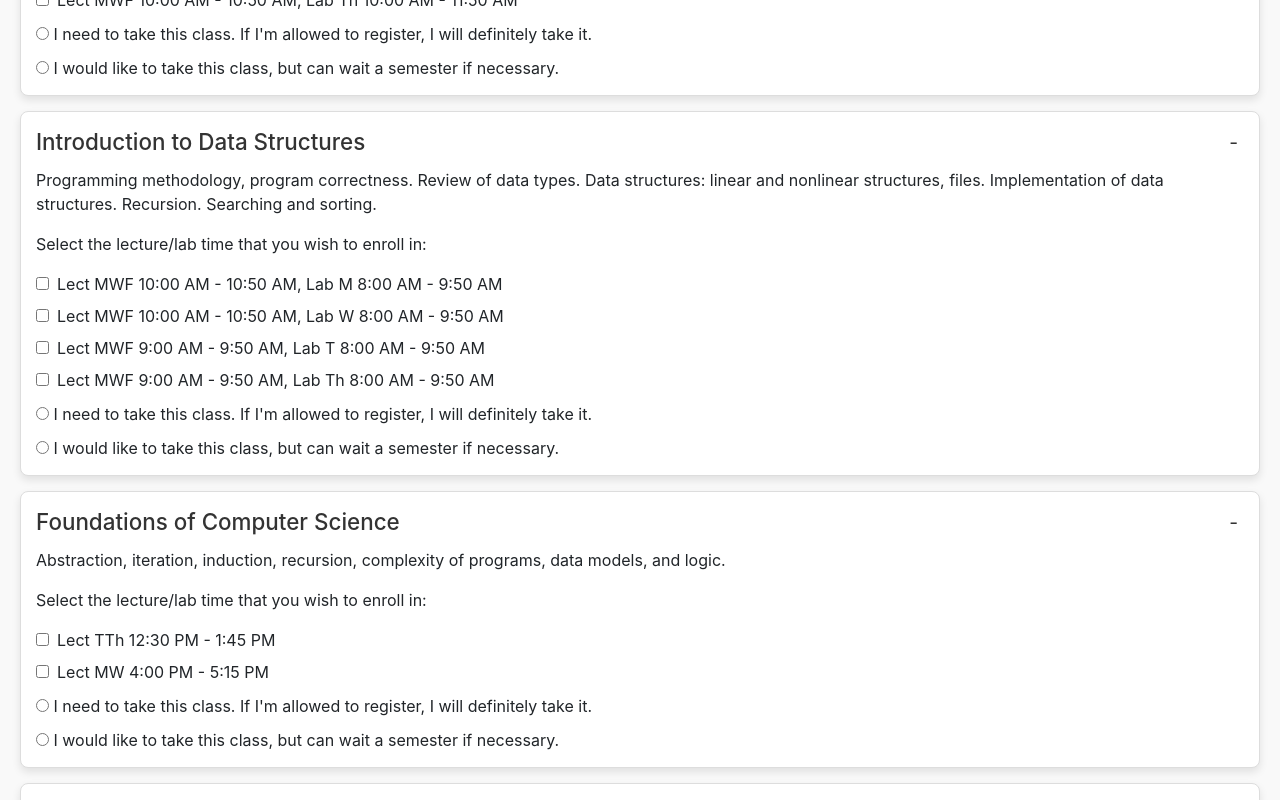
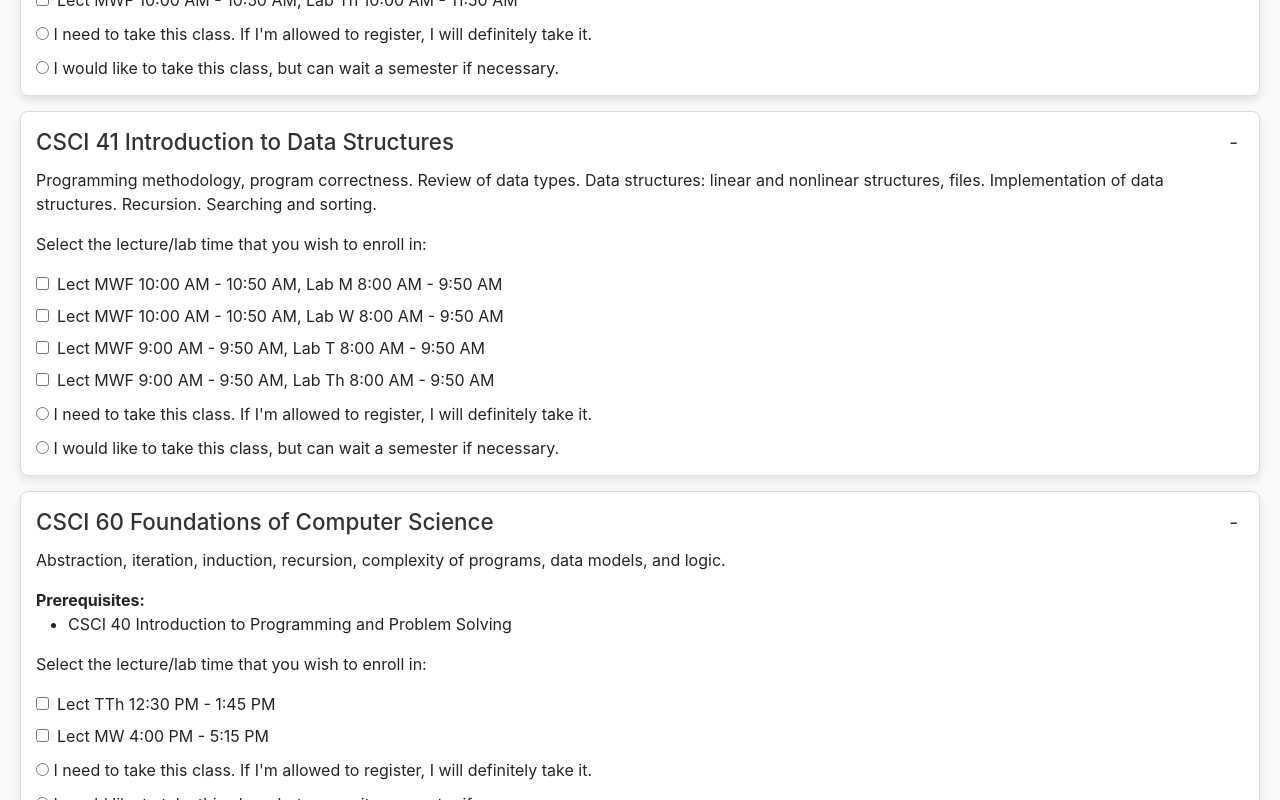
Before and after one commit to OmNai442003/Permission-Number-System-Improved---UX-Based, a React (Create React App) app: page /task4A in a window 1280 px wide. Shown: the part 480-1280 px from the top of the page. Built offline with nearby package versions, Linux system fonts and the light colour scheme.

Commit message:
Added csci in Course Name and updated pre-req as well as completed courses

```diff
--- a/src/assets/json/courses.json
+++ b/src/assets/json/courses.json
@@ -211,7 +211,7 @@
         "id": 60,
         "name": "Foundations of Computer Science",
         "description": "Abstraction, iteration, induction, recursion, complexity of programs, data models, and logic.",
-        "prerequisites": [],
+        "prerequisites": [40],
         "sections": [
             {
                 "id": 1,
@@ -244,7 +244,7 @@
         "id": 80,
         "name": "Introduction to Computer Systems",
         "description": "Computer arithmetic. Von Neumann architecture. Instruction sets, data types, formats, addressing. Register and ALU organization. Memory hierarchy. I/O Bus organization. Study of one or more assembly languages. Basics of implementation of higher-level languages.",
-        "prerequisites": [],
+        "prerequisites": [40,60],
         "sections": [
             {
                 "id": 1,
@@ -277,7 +277,7 @@
         "id": 113,
         "name": "Introduction to Computer Organization",
         "description": "Fundamental issues of computer design at register-transfer level. Logical design of basic combinational and sequential modules. Organization and design of major functional blocks: ALU, CPU, memory, cache, input/output, hard-wired and microprogrammed control. Simulation of computer organization. Introduction to high performance superscalar computer organization.",
-        "prerequisites": [],
+        "prerequisites": [80],
         "sections": [
             {
                 "id": 1,
@@ -362,7 +362,7 @@
         "id": 114,
         "name": "Introduction to Operating Systems",
         "description": "Operating system history and services. File systems. Memory management. Process management - concurrent processes, communication, semaphores, monitors, deadlocks. Resource management - processor and disk scheduling. Security and protection mechanisms.",
-        "prerequisites": [],
+        "prerequisites": [41,80],
         "sections": [
             {
                 "id": 1,
@@ -383,7 +383,7 @@
         "id": 115,
         "name": "Algorithms and Data Structures",
         "description": "Review of basic data structures. Graph, search paths, and spanning trees. Algorithm design and analysis of sorting, merging, and searching. Memory management, hashing, dynamic storage allocation. Integration of data structures into system design.",
-        "prerequisites": [],
+        "prerequisites": [41,60],
         "sections": [
             {
                 "id": 1,
@@ -468,7 +468,7 @@
         "id": 117,
         "name": "Structures of Programming Languages",
         "description": "General concepts and paradigms of programming languages; scope and binding rules, applications and implementations of language concepts. Languages selected from: ADA, ICON, Miranda, ML, MODULA 2, OCCAM 2, PROLOG, LISP, Scheme, Smalltalk.",
-        "prerequisites": [],
+        "prerequisites": [41,60],
         "sections": [
             {
                 "id": 1,
@@ -515,7 +515,7 @@
         "id": 119,
         "name": "Introduction to Formal Languages and Automata",
         "description": "Strings, languages, and fundamental proof techniques. Regular expressions, finite automata, and their properties, constructions, and relationships. Introduction to context-free languages and Turing Machines.",
-        "prerequisites": [],
+        "prerequisites": [41,60],
         "sections": [
             {
                 "id": 1,
--- a/src/assets/json/data.json
+++ b/src/assets/json/data.json
@@ -12,11 +12,24 @@
         "emergencycontactnumber": "(987) 987 9870",
         "completedCourses": [
             {
-                "id": 1,
-                "name": "Class A",
+                "id": 40,
+                "name": "Introduction to Programming and Problem Solving",
+                "completionDate": "2023-05-15",
+                "grade": "A"
+            },
+            {
+                "id": 41,
+                "name": "Introduction to Data Structures",
+                "completionDate": "2023-05-15",
+                "grade": "A"
+            },
+            {
+                "id": 60,
+                "name": "Foundations of Computer Science",
                 "completionDate": "2023-05-15",
                 "grade": "A"
             }
+
         ]
     },
     {
--- a/src/components/Task4/Task4_Control_Course.js
+++ b/src/components/Task4/Task4_Control_Course.js
@@ -103,7 +103,7 @@ function Task4_Control_Course(props) {
     return (
         <CourseContainer>
             <CourseHeader onClick={toggleExpand}>
-                <CourseName>{props.course.name}</CourseName>
+                <CourseName>CSCI {props.course.id} {props.course.name}</CourseName>
                 <ToggleButton onClick={(e) => { e.stopPropagation(); toggleExpand(); }}>
                     {isExpanded ? "-" : "+"}
                 </ToggleButton>
@@ -118,7 +118,7 @@ function Task4_Control_Course(props) {
                             <ul>
                                 {props.course.prerequisites.map(prereqId => {
                                     const prereqCourse = props.allCourses.find(course => course.id === prereqId);
-                                    return prereqCourse && <li key={prereqId}>{prereqCourse.name}</li>;
+                                    return prereqCourse && <li key={prereqId}>CSCI {prereqCourse.id} {prereqCourse.name}</li>;
                                 })}
                             </ul>
                         </div>
--- a/src/components/Task4/Task4_Experiment_Course.js
+++ b/src/components/Task4/Task4_Experiment_Course.js
@@ -104,7 +104,7 @@ function Task4_Experiment_Course(props) {
     return (
         <CourseContainer isDisabled={props.isDisabled} >
             <CourseHeader onClick={toggleExpand}>
-                <CourseName>{props.course.name}</CourseName>
+                <CourseName>CSCI {props.course.id} {props.course.name}</CourseName>
                 <ToggleButton onClick={(e) => { e.stopPropagation(); toggleExpand(); }}>
                     {isExpanded ? "-" : "+"}
                 </ToggleButton>
@@ -119,7 +119,7 @@ function Task4_Experiment_Course(props) {
                             <ul>
                                 {props.course.prerequisites.map(prereqId => {
                                     const prereqCourse = props.allCourses.find(course => course.id === prereqId);
-                                    return prereqCourse && <li key={prereqId}>{prereqCourse.name}</li>;
+                                    return prereqCourse && <li key={prereqId}>CSCI {prereqCourse.id} {prereqCourse.name}</li>;
                                 })}
                             </ul>
                         </div>
--- a/src/screens/Task4/Task4Page_Control.js
+++ b/src/screens/Task4/Task4Page_Control.js
@@ -3,6 +3,8 @@ import Task4_Control_Course from "../../components/Task4/Task4_Control_Course";
 import { TASK4 } from "../../utility/task4Const";
 import styled from "styled-components";
 import coursesData from "../../assets/json/courses.json";
+import * as dataRepo from "../../utility/dataRepo";
+import { useNavigate } from "react-router-dom";
 
 const Container = styled.div`
     padding: 20px;
@@ -29,7 +31,12 @@ const Button = styled.button`
 
 function Task4Page_Control() {
 
+    const navigate = useNavigate();
     const [course, updateCourse] = useState([]);
+    const [details, updateDetails] = useState({
+        taskName: "Task4_Control",
+        startDateTime: new Date()
+    });
 
     useEffect(() => {
         // Map through the imported courses and set the priority
@@ -66,6 +73,19 @@ function Task4Page_Control() {
         console.log(course);
     }
 
+    function save(e){
+        e.preventDefault();
+        let endDateTime = new Date();
+
+        dataRepo.recordTask({
+            ...details,
+            endDateTime,
+            data: course
+        });
+
+        navigate("/");
+    }
+
     return (
         <Container>
             <Header>Task 4 (Control)</Header>
@@ -80,7 +100,7 @@ function Task4Page_Control() {
                     handleUpdateSection={handleUpdateSection}
                 />
             ))}
-            <Button onClick={print}>Debug to Console</Button>
+            <Button onClick={save}>Save</Button>
         </Container>
     );
 }
--- a/src/screens/Task4/Task4Page_Experiment.js
+++ b/src/screens/Task4/Task4Page_Experiment.js
@@ -4,6 +4,9 @@ import { TASK4 } from "../../utility/task4Const";
 import styled from "styled-components";
 import coursesData from "../../assets/json/courses.json";
 import userData from "../../assets/json/data.json";
+import * as dataRepo from "../../utility/dataRepo";
+import { useNavigate } from "react-router-dom";
+
 
 const Container = styled.div`
     padding: 20px;
@@ -29,6 +32,12 @@ const Button = styled.button`
 `;
 
 function Task4Page_Experiment() {
+    const navigate = useNavigate();
+    const [details, updateDetails] = useState({
+        taskName: "Task4_Control",
+        startDateTime: new Date()
+    });
+
     const [course, updateCourse] = useState([]);
     const [user, setUser] = useState(null);
 
@@ -81,6 +90,19 @@ function Task4Page_Experiment() {
         console.log(course);
     }
 
+    function save(e){
+        e.preventDefault();
+        let endDateTime = new Date();
+
+        dataRepo.recordTask({
+            ...details,
+            endDateTime,
+            data: course
+        });
+
+        navigate("/");
+    }
+
     return (
         <Container>
             <Header>Task 4 (Experiment)</Header>
@@ -100,7 +122,7 @@ function Task4Page_Experiment() {
                     handleUpdateSection={handleUpdateSection}
                 />
             ))}
-            <Button onClick={print}>Debug to Console</Button>
+            <Button onClick={save}>Save</Button>
         </Container>
     );
 }
```
